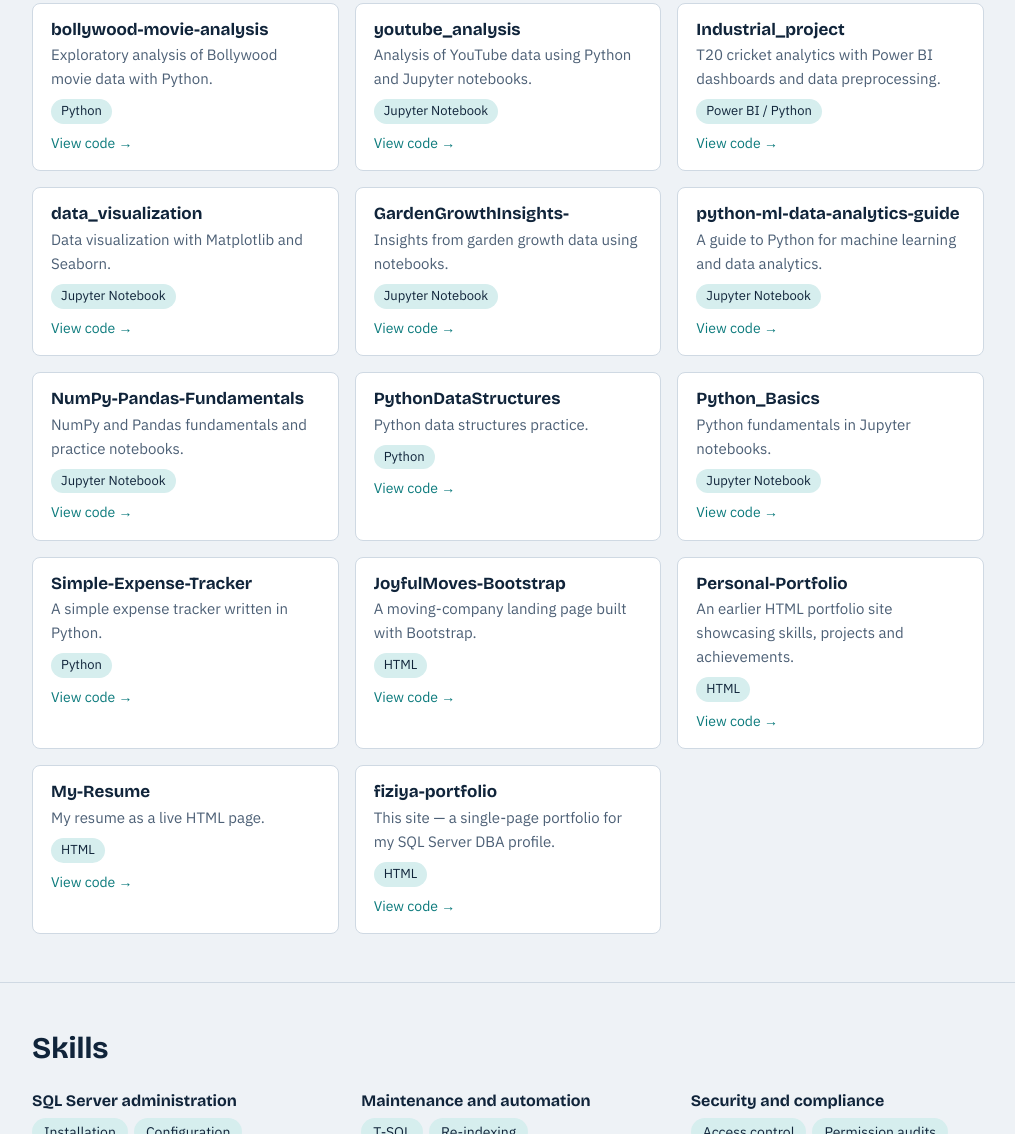
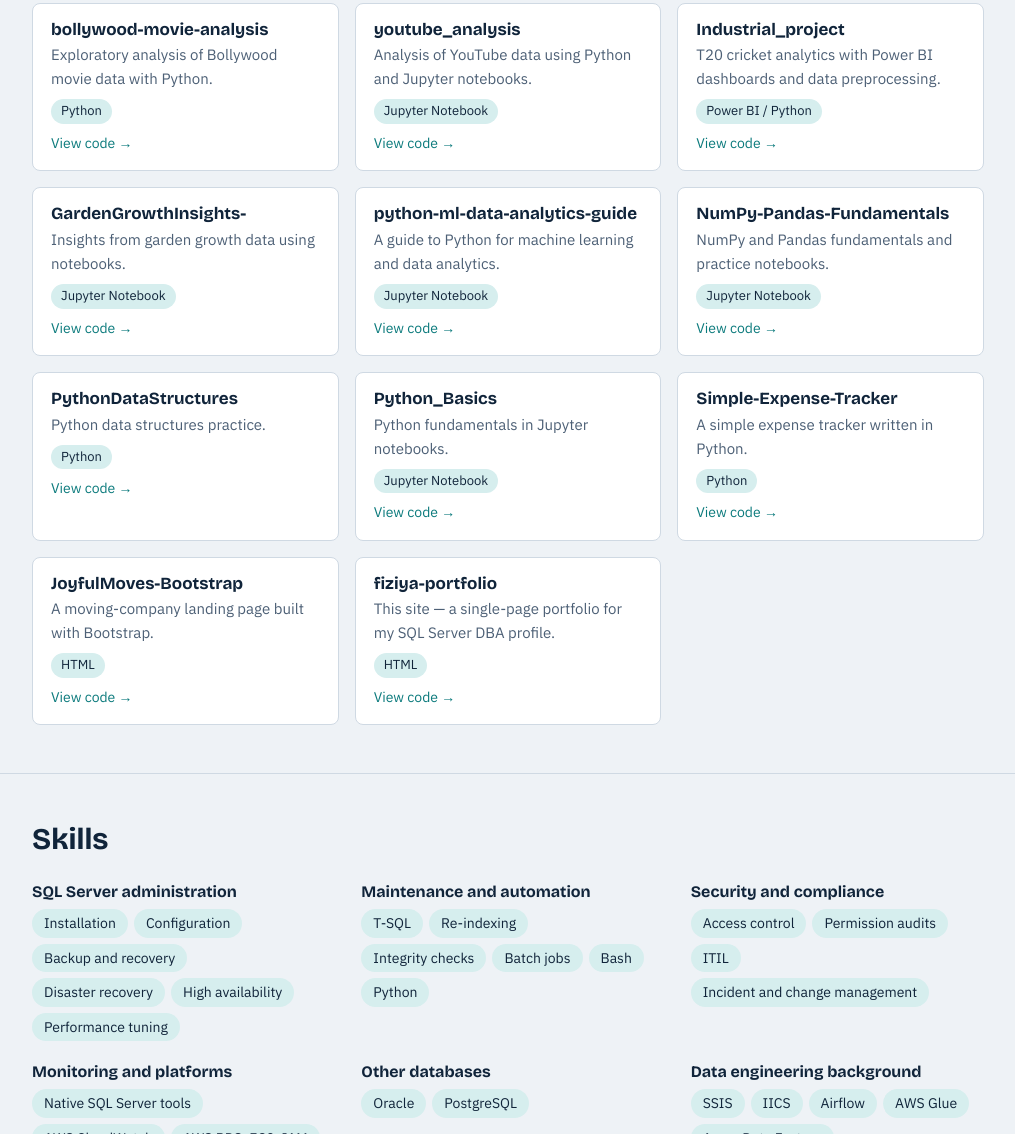
Before and after one commit to fiziya-kc/fiziya-portfolio, a plain HTML site: page index.html in a window 1280 px wide. Shown: the part 2950-4084 px from the top of the page, without its empty margins (132-1147 px from the left). Drawn offline with nearby package versions, Linux system fonts and the light colour scheme.

Commit message:
Remove My-Resume, Personal-Portfolio and data_visualization cards
Co-authored-by: CommandCodeBot <noreply@commandcode.ai>

```diff
--- a/index.html
+++ b/index.html
@@ -152,7 +152,6 @@ button.btn{border:0;font:inherit;font-weight:500;cursor:pointer;margin-right:16p
 <div class="repo"><h3><a href="https://github.com/fiziya-kc/bollywood-movie-analysis/blob/main/bollywood-movie-analysis.py" target="_blank" rel="noopener">bollywood-movie-analysis</a></h3><p>Exploratory analysis of Bollywood movie data with Python.</p><span class="lang">Python</span><p class="code"><a href="https://github.com/fiziya-kc/bollywood-movie-analysis" target="_blank" rel="noopener">View code →</a></p></div>
 <div class="repo"><h3><a href="https://github.com/fiziya-kc/youtube_analysis/blob/main/youtube_analysis_data%20%20(1).ipynb" target="_blank" rel="noopener">youtube_analysis</a></h3><p>Analysis of YouTube data using Python and Jupyter notebooks.</p><span class="lang">Jupyter Notebook</span><p class="code"><a href="https://github.com/fiziya-kc/youtube_analysis" target="_blank" rel="noopener">View code →</a></p></div>
 <div class="repo"><h3><a href="https://github.com/fiziya-kc/Industrial_project" target="_blank" rel="noopener">Industrial_project</a></h3><p>T20 cricket analytics with Power BI dashboards and data preprocessing.</p><span class="lang">Power BI / Python</span><p class="code"><a href="https://github.com/fiziya-kc/Industrial_project" target="_blank" rel="noopener">View code →</a></p></div>
-<div class="repo"><h3><a href="https://github.com/fiziya-kc/data_visualization/blob/master/Matplot%20and%20seaborn.ipynb" target="_blank" rel="noopener">data_visualization</a></h3><p>Data visualization with Matplotlib and Seaborn.</p><span class="lang">Jupyter Notebook</span><p class="code"><a href="https://github.com/fiziya-kc/data_visualization" target="_blank" rel="noopener">View code →</a></p></div>
 <div class="repo"><h3><a href="https://github.com/fiziya-kc/GardenGrowthInsights-/blob/main/GardenGrowthInsights_.ipynb" target="_blank" rel="noopener">GardenGrowthInsights-</a></h3><p>Insights from garden growth data using notebooks.</p><span class="lang">Jupyter Notebook</span><p class="code"><a href="https://github.com/fiziya-kc/GardenGrowthInsights-" target="_blank" rel="noopener">View code →</a></p></div>
 <div class="repo"><h3><a href="https://github.com/fiziya-kc/python-ml-data-analytics-guide/blob/main/Conditional%20Statements.ipynb" target="_blank" rel="noopener">python-ml-data-analytics-guide</a></h3><p>A guide to Python for machine learning and data analytics.</p><span class="lang">Jupyter Notebook</span><p class="code"><a href="https://github.com/fiziya-kc/python-ml-data-analytics-guide" target="_blank" rel="noopener">View code →</a></p></div>
 <div class="repo"><h3><a href="https://github.com/fiziya-kc/NumPy-Pandas-Fundamentals/blob/main/NumPy-Pandas-Fundamentals.ipynb" target="_blank" rel="noopener">NumPy-Pandas-Fundamentals</a></h3><p>NumPy and Pandas fundamentals and practice notebooks.</p><span class="lang">Jupyter Notebook</span><p class="code"><a href="https://github.com/fiziya-kc/NumPy-Pandas-Fundamentals" target="_blank" rel="noopener">View code →</a></p></div>
@@ -160,8 +159,6 @@ button.btn{border:0;font:inherit;font-weight:500;cursor:pointer;margin-right:16p
 <div class="repo"><h3><a href="https://github.com/fiziya-kc/Python_Basics/blob/main/Basics%20of%20Python%20Programming.%20.ipynb" target="_blank" rel="noopener">Python_Basics</a></h3><p>Python fundamentals in Jupyter notebooks.</p><span class="lang">Jupyter Notebook</span><p class="code"><a href="https://github.com/fiziya-kc/Python_Basics" target="_blank" rel="noopener">View code →</a></p></div>
 <div class="repo"><h3><a href="https://github.com/fiziya-kc/Simple-Expense-Tracker/blob/main/expense_tracker.py" target="_blank" rel="noopener">Simple-Expense-Tracker</a></h3><p>A simple expense tracker written in Python.</p><span class="lang">Python</span><p class="code"><a href="https://github.com/fiziya-kc/Simple-Expense-Tracker" target="_blank" rel="noopener">View code →</a></p></div>
 <div class="repo"><h3><a href="https://fiziya-kc.github.io/JoyfulMoves-Bootstrap/" target="_blank" rel="noopener">JoyfulMoves-Bootstrap</a></h3><p>A moving-company landing page built with Bootstrap.</p><span class="lang">HTML</span><p class="code"><a href="https://github.com/fiziya-kc/JoyfulMoves-Bootstrap" target="_blank" rel="noopener">View code →</a></p></div>
-<div class="repo"><h3><a href="https://fiziya-kc.github.io/Personal-Portfolio/" target="_blank" rel="noopener">Personal-Portfolio</a></h3><p>An earlier HTML portfolio site showcasing skills, projects and achievements.</p><span class="lang">HTML</span><p class="code"><a href="https://github.com/fiziya-kc/Personal-Portfolio" target="_blank" rel="noopener">View code →</a></p></div>
-<div class="repo"><h3><a href="https://fiziya-kc.github.io/My-Resume/" target="_blank" rel="noopener">My-Resume</a></h3><p>My resume as a live HTML page.</p><span class="lang">HTML</span><p class="code"><a href="https://github.com/fiziya-kc/My-Resume" target="_blank" rel="noopener">View code →</a></p></div>
 <div class="repo"><h3><a href="https://fiziya-kc.github.io/fiziya-portfolio/" target="_blank" rel="noopener">fiziya-portfolio</a></h3><p>This site — a single-page portfolio for my SQL Server DBA profile.</p><span class="lang">HTML</span><p class="code"><a href="https://github.com/fiziya-kc/fiziya-portfolio" target="_blank" rel="noopener">View code →</a></p></div>
 </div>
 </div></section>
```
